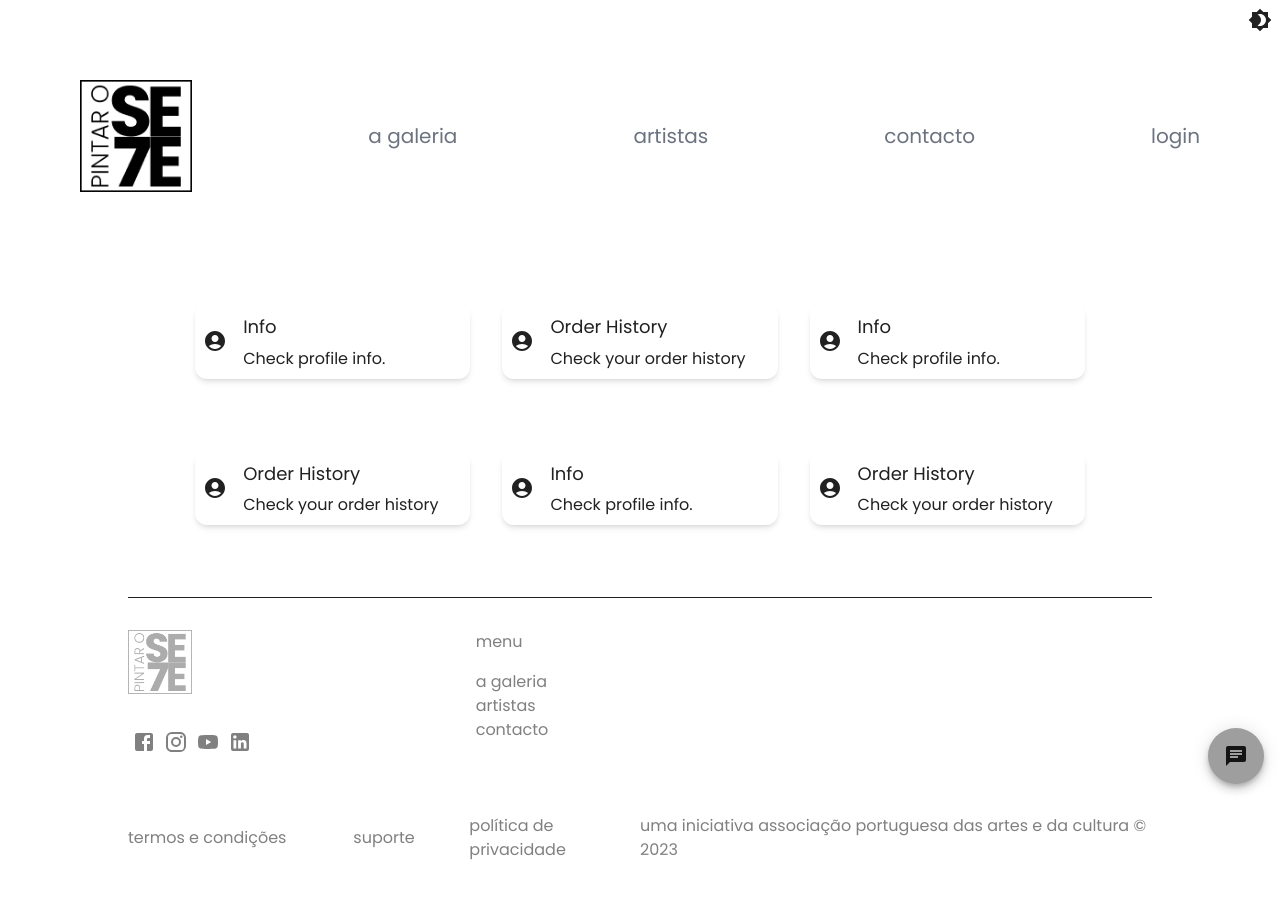
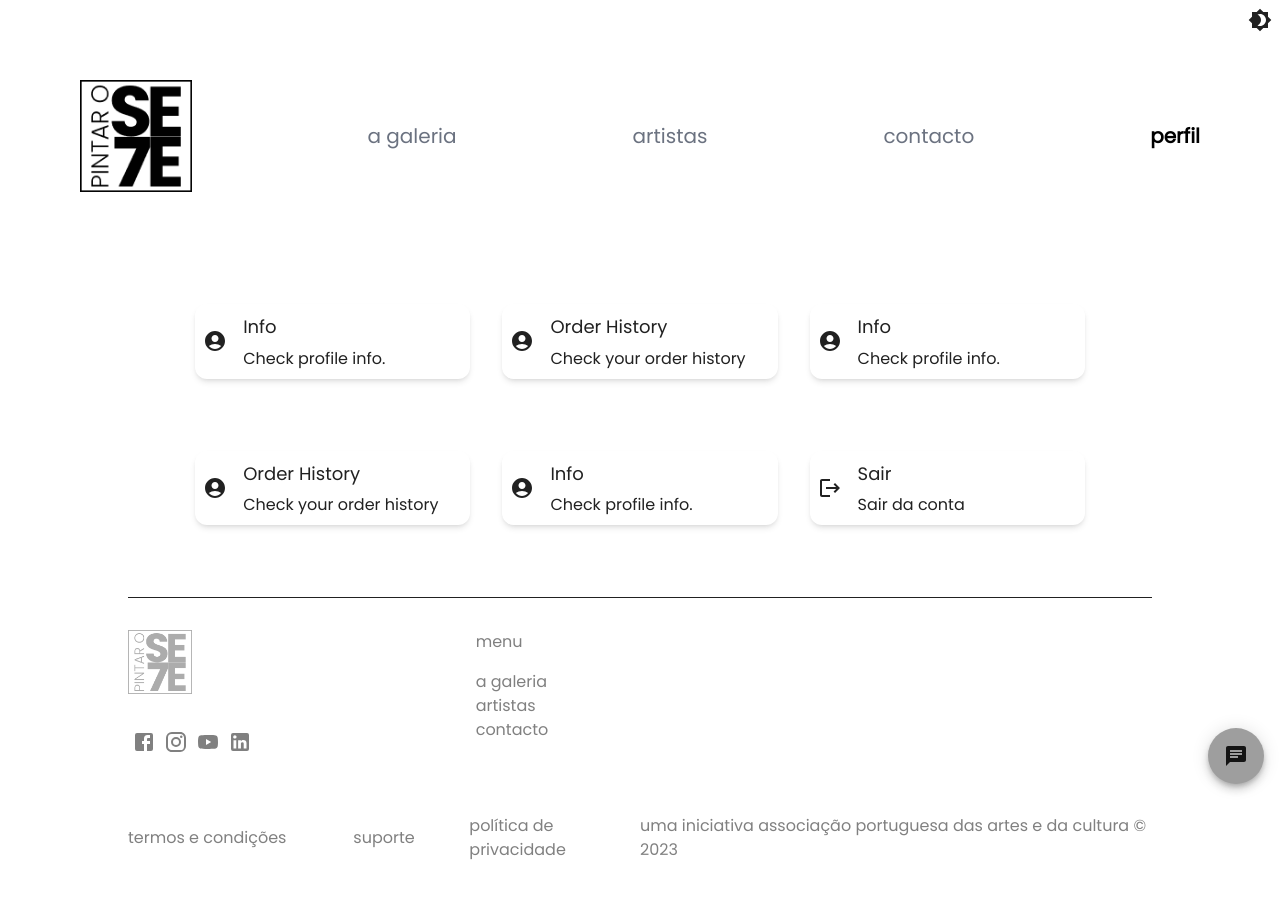
Before and after one commit to JoaoGiesteira33/apac-loja, a React (Vite) app in the folder client/: page /profile in a window 1280 px wide. Shown: the top 898 px of the page. Built offline with nearby package versions, Linux system fonts and the light colour scheme.

Commit message:
Datas corrigidas

```diff
--- a/client/package.json
+++ b/client/package.json
@@ -19,10 +19,12 @@
     "@material-tailwind/react": "^2.1.5",
     "@mui/icons-material": "^5.14.14",
     "@mui/material": "^5.14.12",
+    "@mui/x-date-pickers": "^6.18.7",
     "@react-three/drei": "^9.88.11",
     "@react-three/fiber": "^8.15.9",
     "@types/three": "^0.158.1",
     "axios": "^1.6.2",
+    "dayjs": "^1.11.10",
     "emoji-mart": "^5.5.2",
     "flowbite-react": "^0.7.0",
     "i18next": "^23.6.0",
--- a/client/src/App.tsx
+++ b/client/src/App.tsx
@@ -3,7 +3,7 @@ import React, { Suspense } from 'react';
 import Footer from './components/pintar_o_7/Footer';
 import Navbar from './components/pintar_o_7/Navbar';
 import Chat from './components/experinecia_chat/Chat';
-import { Route, Routes } from 'react-router-dom';
+import { Route, Routes, useLocation } from 'react-router-dom';
 
 //import { Route, Routes } from 'react-router-dom';
 import { CanvasModel } from './components/canvasModel';
@@ -91,6 +91,7 @@ const getDesignTokens = (mode: PaletteMode) => ({
 
 function App() {
     const [mode, setMode] = React.useState<PaletteMode>('light');
+    const location = useLocation();
 
     const colorMode = React.useMemo(
         () => ({
@@ -183,7 +184,7 @@ function App() {
                             <Brightness4Icon />
                         )}
                     </IconButton>
-                    {window.location.pathname !== "/" ? <Navbar />: <></>}
+                    {location.pathname !== "/" ? <Navbar />: <></>}
                     {/*<Chat userID={userID} />*/}
                     {/*<ThemeProvider theme={{}}>*/}
                     <Suspense fallback={<p>Loading...</p>}>
@@ -206,8 +207,8 @@ function App() {
                             ))}
                         </Routes>
                     </Suspense>
-                    {window.location.pathname !== "/" ? <Chat />: <></>}
-                    {window.location.pathname !== "/" ? <Footer />: <></>}
+                    {location.pathname !== "/" ? <Chat />: <></>}
+                    {location.pathname !== "/" ? <Footer />: <></>}
                     {/*</ThemeProvider>*/}
                 </div>
             </ThemeProvider>
--- a/client/src/components/pintar_o_7/Navbar.tsx
+++ b/client/src/components/pintar_o_7/Navbar.tsx
@@ -1,6 +1,7 @@
 'use client';
 
-import { Link } from 'react-router-dom';
+import { Link, useLocation } from 'react-router-dom';
+import { useEffect, useState } from 'react';
 
 import logoApac from '../../assets/LOGO_negrito.png';
 
@@ -9,6 +10,7 @@ import {
     Flowbite,
     Navbar as FlowbiteNavbar,
 } from 'flowbite-react';
+import { log } from 'console';
 
 const customTheme: CustomFlowbiteTheme = {
     navbar: {
@@ -29,6 +31,9 @@ const customTheme: CustomFlowbiteTheme = {
 };
 
 export default function Navbar() {
+    const location = useLocation();
+    const [loggedIn, setLoggedIn] = useState<string | null>(localStorage.getItem('loggedIn'));
+
     return (
         <Flowbite theme={{ theme: customTheme }}>
             <FlowbiteNavbar className="" fluid>
@@ -44,7 +49,7 @@ export default function Navbar() {
                     <FlowbiteNavbar.Link
                         href="/gallery"
                         className={
-                            window.location.pathname == '/gallery'
+                            location.pathname == '/gallery'
                                 ? 'font-bold text-black'
                                 : ''
                         }>
@@ -53,7 +58,7 @@ export default function Navbar() {
                     <FlowbiteNavbar.Link
                         href="/artists"
                         className={
-                            window.location.pathname == '/artists'
+                            location.pathname == '/artists'
                                 ? 'font-bold text-black'
                                 : ''
                         }>
@@ -62,21 +67,32 @@ export default function Navbar() {
                     <FlowbiteNavbar.Link
                         href="/contact"
                         className={
-                            window.location.pathname == '/contact'
+                            location.pathname == '/contact'
                                 ? 'font-bold text-black'
                                 : ''
                         }>
                         contacto
                     </FlowbiteNavbar.Link>
-                    <FlowbiteNavbar.Link
+                    { "true" !== "true" ?
+                        <FlowbiteNavbar.Link
                         href="/login"
                         className={
-                            window.location.pathname == '/login'
+                            location.pathname == '/login'
                                 ? 'font-bold text-black'
                                 : ''
                         }>
                         login
+                    </FlowbiteNavbar.Link> :
+                     <FlowbiteNavbar.Link
+                        href="/profile"
+                        className={
+                            location.pathname == '/profile'
+                                ? 'font-bold text-black'
+                                : ''
+                        }>
+                        perfil
                     </FlowbiteNavbar.Link>
+                    }
                 </FlowbiteNavbar.Collapse>
             </FlowbiteNavbar>
         </Flowbite>
--- a/client/src/fetchers.tsx
+++ b/client/src/fetchers.tsx
@@ -62,7 +62,7 @@ export const registerUser = async (body: FormData) => {
     }
     catch (err) {
         console.log("Error during register: " + err.message);
-        return err.response;
+        throw err.response;
     }
 }
 
--- a/client/src/pages/Profile/ProfileIndex.tsx
+++ b/client/src/pages/Profile/ProfileIndex.tsx
@@ -1,6 +1,7 @@
 import { Link } from 'react-router-dom';
 
 import AccountCircleIcon from '@mui/icons-material/AccountCircle';
+import LogoutIcon from '@mui/icons-material/Logout';
 
 import ProfileThumbnail from '../../components/Profile/ProfileThumbnail';
 
@@ -43,11 +44,11 @@ export default function ProfileIndex() {
                         icon={<AccountCircleIcon />}
                     />
                 </Link>
-                <Link className="inline-block" to="/profile/orderHistory">
+                <Link className="inline-block" to="/login">
                     <ProfileThumbnail
-                        title="Order History"
-                        description="Check your order history"
-                        icon={<AccountCircleIcon />}
+                        title="Sair"
+                        description="Sair da conta"
+                        icon={<LogoutIcon />}
                     />
                 </Link>
             </div>
--- a/client/src/pages/pintar_o_7/Login.tsx
+++ b/client/src/pages/pintar_o_7/Login.tsx
@@ -1,4 +1,4 @@
-import React, { useState } from 'react';
+import React, { useEffect, useState } from 'react';
 import { Box, TextField, Button, Typography, Paper, CssBaseline, Alert } from '@mui/material';
 import { loginUser, fetchUser } from '../../fetchers';
 import { Link, useNavigate } from 'react-router-dom';
@@ -56,7 +56,8 @@ const Login = () => {
                 console.log("User: ", user);
                 // TODO - store user in local storage
                 localStorage.setItem('user', JSON.stringify(user));
-                navigate('/');
+                localStorage.setItem('loggedIn', "true");
+                navigate('/gallery');
               }else{
                 setErrorMessage("#1")
                 setShowErrorAlert(true);
@@ -70,6 +71,10 @@ const Login = () => {
             }
         }
     };
+
+    useEffect(() => {
+        localStorage.setItem('loggedIn', "false");
+    });
 
     return (
       <Box component="div" maxWidth="xs">
--- a/client/src/pages/pintar_o_7/Register.tsx
+++ b/client/src/pages/pintar_o_7/Register.tsx
@@ -2,6 +2,9 @@ import React, { useState } from 'react';
 import { Box, TextField, Button, Typography, Paper, CssBaseline, Grid, Alert } from '@mui/material';
 import { registerUser } from '../../fetchers';
 import { useNavigate } from 'react-router-dom';
+import { DatePicker } from '@mui/x-date-pickers/DatePicker';
+import { AdapterDayjs } from '@mui/x-date-pickers/AdapterDayjs';
+import { LocalizationProvider } from '@mui/x-date-pickers/LocalizationProvider';
 const Register = () => {
 
     const navigate = useNavigate();
@@ -19,6 +22,7 @@ const Register = () => {
     const [showPass2Alert, setShowPass2Alert] = useState(false);
     const [showPhoneAlert, setShowPhoneAlert] = useState(false);
     const [showOver18Alert, setShowOver18Alert] = useState(false);
+    const [showError, setShowError] = useState(false);
 
     const checkEmail = (email: string) => {
       // eslint-disable-next-line no-useless-escape
@@ -86,6 +90,7 @@ const Register = () => {
               const response = await registerUser(data);
               navigate('/login');
             }catch(error){
+
               console.log(error);
             }
 
@@ -198,23 +203,25 @@ const Register = () => {
               {showOver18Alert && <Alert onClose={() => {setShowOver18Alert(false)}} variant="filled" severity="error">
                   Deve ter mais de 18 anos!
               </Alert>}
-              <TextField
-                variant="standard"
-                margin="normal"
-                required
-                fullWidth
-                name="client_fields.demographics.birth_date"
-                label="Data de Nascimento"
-                type="date"
-                id="birth_date"
-                autoComplete="dateOfBirth"
-                InputLabelProps={{
-                  shrink: true,
-                }}
-                value={birth_date}
-                onChange={(e) => setBirthDate(e.target.value)}
+              <LocalizationProvider dateAdapter={AdapterDayjs}>
+                <DatePicker
+                  disableFuture
+                  openTo="day"
+                  views={['year', 'month', 'day']}
+                  format="DD/MM/YYYY"
+                  label="Data de Nascimento"
+                  value={birth_date}
+                  slotProps={{ textField: { variant: 'standard',
+                                            fullWidth: true,
+                                            required: true,
+                                            name: "client_fields.demographics.birth_date",
+                                            margin: "normal",
+                                          }
+                            }}
 
-              />
+                  onChange={(value) => setBirthDate(value)}
+                />
+              </LocalizationProvider>
 
               {/* ----------- ADDRESS ---------------- */}
               <TextField
@@ -248,6 +255,9 @@ const Register = () => {
               />
 
               {/* ----------- SUBMIT ---------------- */}
+              {showError && <Alert onClose={() => {setShowError(false)}} variant="filled" severity="error">
+                    Erro ao registar, contacte o suporte!
+              </Alert>}
               <Button
                 type="submit"
                 fullWidth
```
Also changed, not shown: 1 other file (tests, documents, lock files or other folders).
